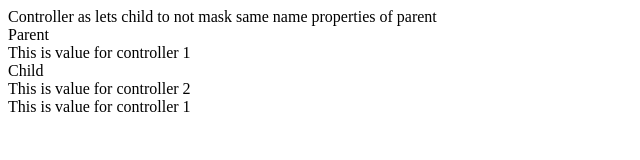
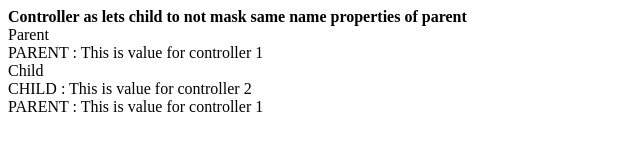
Before and after one commit to srsgh/2025-Angular-JS, a plain HTML site: page index.html in a window 1280 px wide. Shown: the whole page, without its empty margins (0-640 px from the left). Drawn offline with Linux system fonts and the light colour scheme.

Commit message:
Controller as syntax:  has prototypal inheritence. child can mask properties of parent so we use this to prevent that and still be able to access parernt's props with child in DOMs

```diff
--- a/app.js
+++ b/app.js
@@ -7,13 +7,13 @@
   ControllerFn1.$inject = ["$scope"];
   function ControllerFn1($scope) {
     //any property on this is accessible by parent from html
-    var controller1 = this;
-    controller1.value = "This is value for controller 1";
+    var parent = this;
+    parent.value = "This is value for controller 1";
   }
   ControllerFn2.$inject = ["$scope"];
   function ControllerFn2($scope) {
     //any property on this is accessible by child from html
-    var controller2 = this;
-    controller2.value = "This is value for controller 2";
+    var child = this;
+    child.value = "This is value for controller 2";
   }
 })();
--- a/index.html
+++ b/index.html
@@ -8,14 +8,16 @@
     <title>Controller as Syntax</title>
   </head>
   <body>
-    Controller as lets child to not mask same name properties of parent<br />
+    <strong>
+      Controller as lets child to not mask same name properties of parent<br />
+    </strong>
     Parent<br />
     <div ng-controller="Controller1 as parent">
-      {{parent.value}}
+      PARENT : {{parent.value}}
       <div ng-controller="Controller2 as child">
         Child<br />
-        {{child.value}}<br />
-        {{parent.value}}
+        CHILD : {{child.value}}<br />
+        PARENT : {{parent.value}}
       </div>
     </div>
   </body>
```
